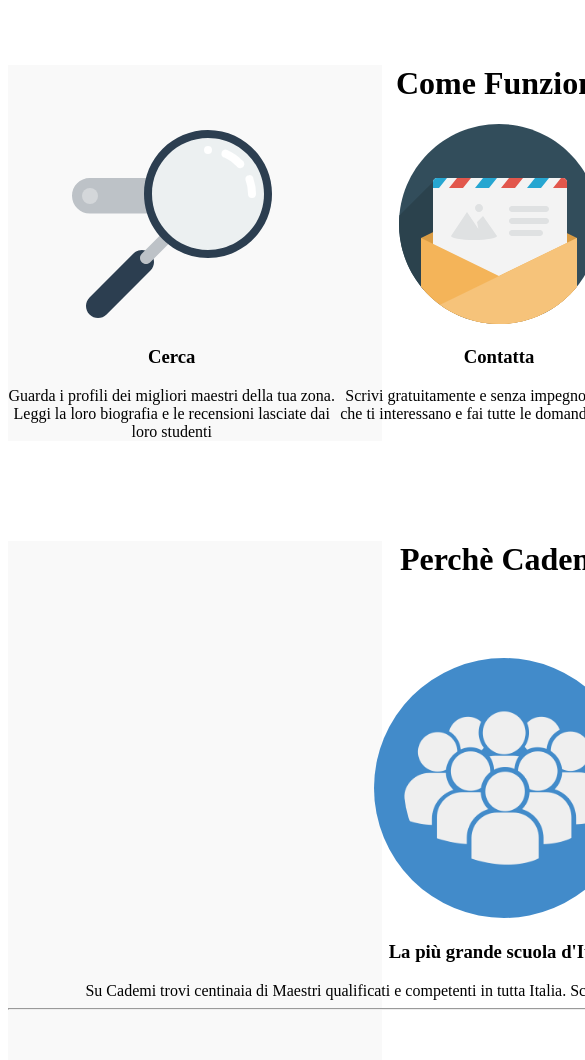
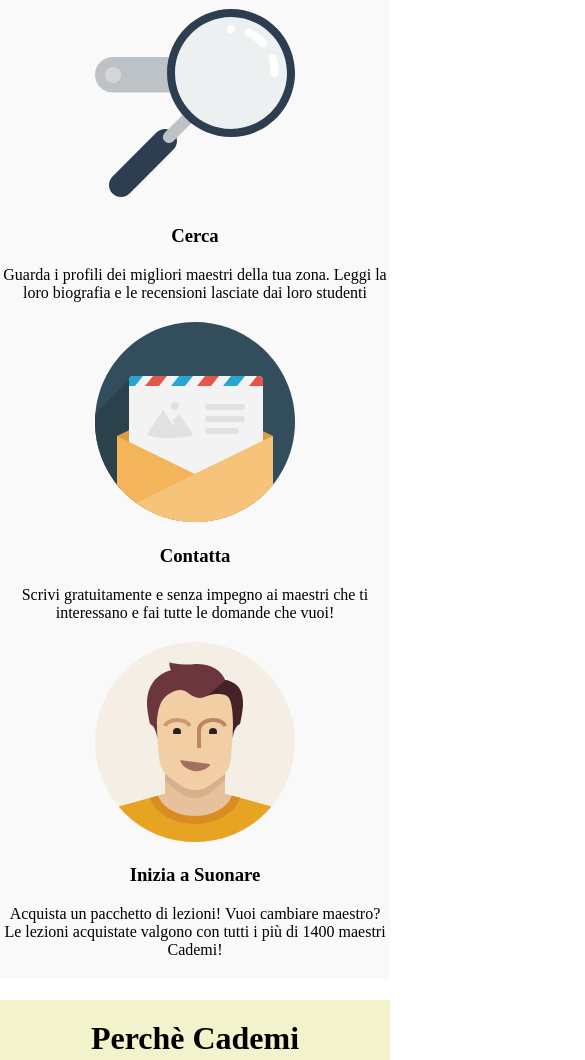
Before and after one commit to AndreaTrento95/html-css-resp-wannabe, a plain HTML site: page index.html in a window 390 px wide. Shown: the part 766-1826 px from the top of the page, 585 px wide, since content can reach past the window. Drawn offline with Linux system fonts and the light colour scheme.

Commit message:
svolgimento

```diff
--- a/style.css
+++ b/style.css
@@ -75,16 +75,75 @@ img {
 
 
 /* MEDIA QUERY */
-@media (min-width:0) and (max-width:420px){
+
+
+/* BLOCCO LEZINI */
+@media all and (min-width:0) and (max-width:420px){
     #lezioni{
       background-color: rgb(242, 242, 205);
     }
 
+    .row{
+     margin-top: 0;
+    }
+
+
     #lezioni .row>.left,
     #lezioni .row>.right{
       float: none;
+      text-align: center;
       width: 100%;
-      display: inline-block;
-      text-align: center;
+    }
+
+    body{
+      margin: 0;
+    }
+
+
+}
+
+
+
+/* BLOCCO STEPS */
+@media all and (min-width:0) and (max-width:420px){
+  .row{
+    width: auto;
+  }
+
+  #steps .row>.left,
+  #steps .row>.central,
+  #steps .row>.right {
+    float: none;
+    width:100%;
+    margin: 20px auto;
+  }
+}
+
+
+/* BLOCCO WHY */
+@media all and (min-width:0) and (max-width:420px) {
+      #why{
+        background-color: rgb(242, 242, 205);
+      }
+
+      #why h1{
+        padding-top: 20px;
+      }
+
+      #why .row>.first,
+      #why .row>.second,
+      #why .row>.third {
+        margin-top: 10px;
+      }
+
+      #why .row>.first hr,
+      #why .row>.second hr {
+      margin-right: 5px;
+      margin-left: 5px;
+    }
+
+    #why .row img{
+      margin-bottom: 0;
+      margin-top: 5px;
     }
 }
```
